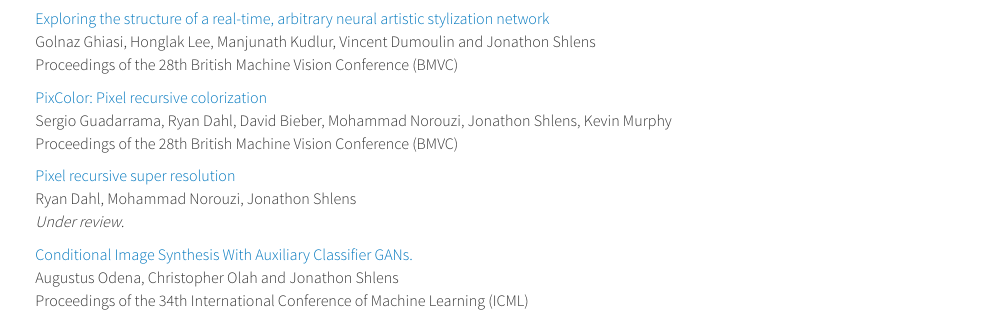
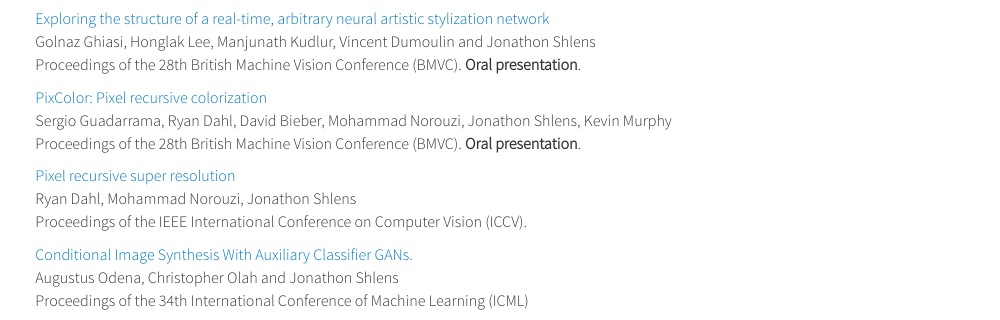
Before and after one commit to shlens/shlens.github.io, a plain HTML site: page index.html in a window 1280 px wide. Shown: the part 461-781 px from the top of the page, without its empty margins (183-1183 px from the left). Drawn offline with Linux system fonts and the light colour scheme.

Commit message:
Update 2 BMVC papers and ICCV acceptance.

```diff
--- a/index.html
+++ b/index.html
@@ -74,7 +74,7 @@
             <br>
             Golnaz Ghiasi, Honglak Lee, Manjunath Kudlur, Vincent Dumoulin and Jonathon Shlens
             <br>
-            Proceedings of the 28th British Machine Vision Conference (BMVC)
+            Proceedings of the 28th British Machine Vision Conference (BMVC). <b>Oral presentation</b>.
             <p></p>
 
             <a target="_blank" href="https://arxiv.org/abs/1705.07208">
@@ -83,7 +83,7 @@
             <br>
             Sergio Guadarrama, Ryan Dahl, David Bieber, Mohammad Norouzi, Jonathon Shlens, Kevin Murphy
             <br>
-            Proceedings of the 28th British Machine Vision Conference (BMVC)
+            Proceedings of the 28th British Machine Vision Conference (BMVC). <b>Oral presentation</b>.
             <p></p>
 
             <a target="_blank" href="https://arxiv.org/abs/1702.00783">
@@ -92,7 +92,7 @@
             <br>
             Ryan Dahl, Mohammad Norouzi, Jonathon Shlens
             <br>
-            <i>Under review.</i>
+            Proceedings of the IEEE International Conference on Computer Vision (ICCV).
             <p></p>
 
             <a target="_blank" href="https://arxiv.org/abs/1610.09585">
```
